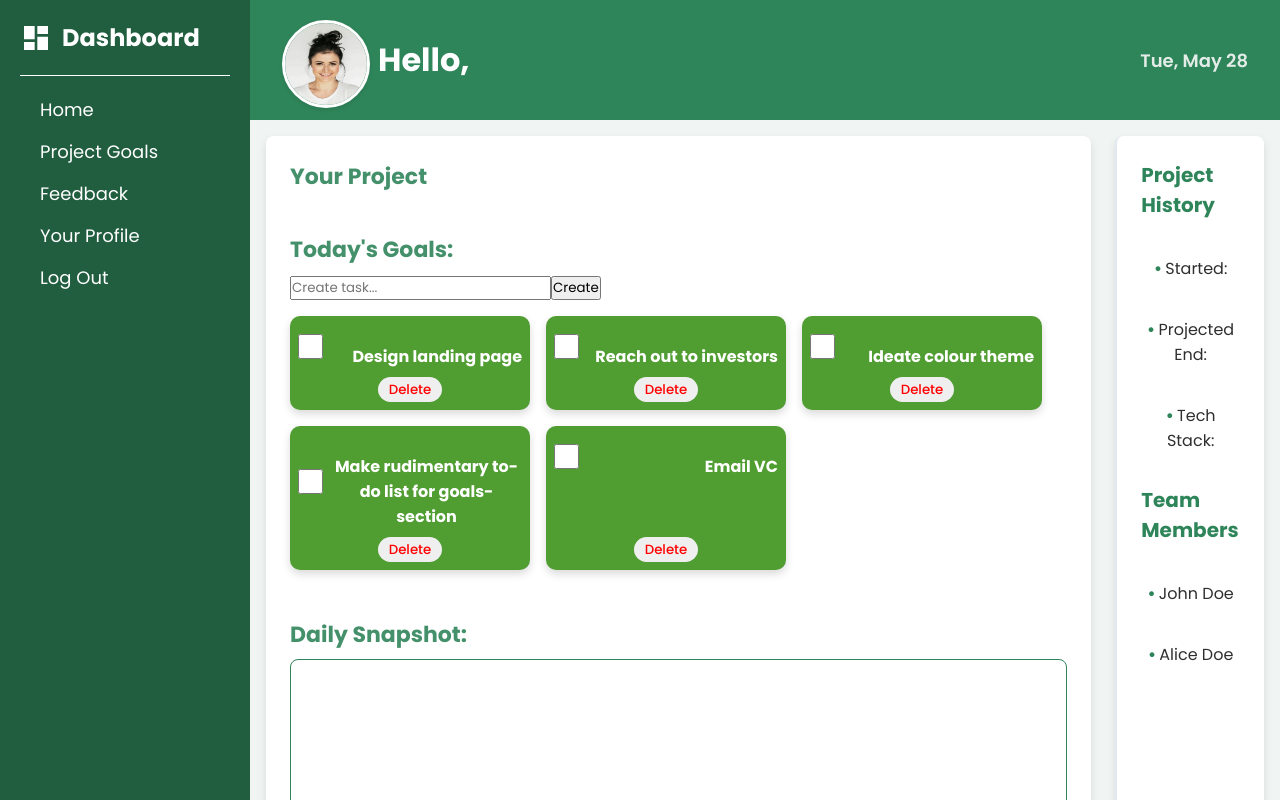
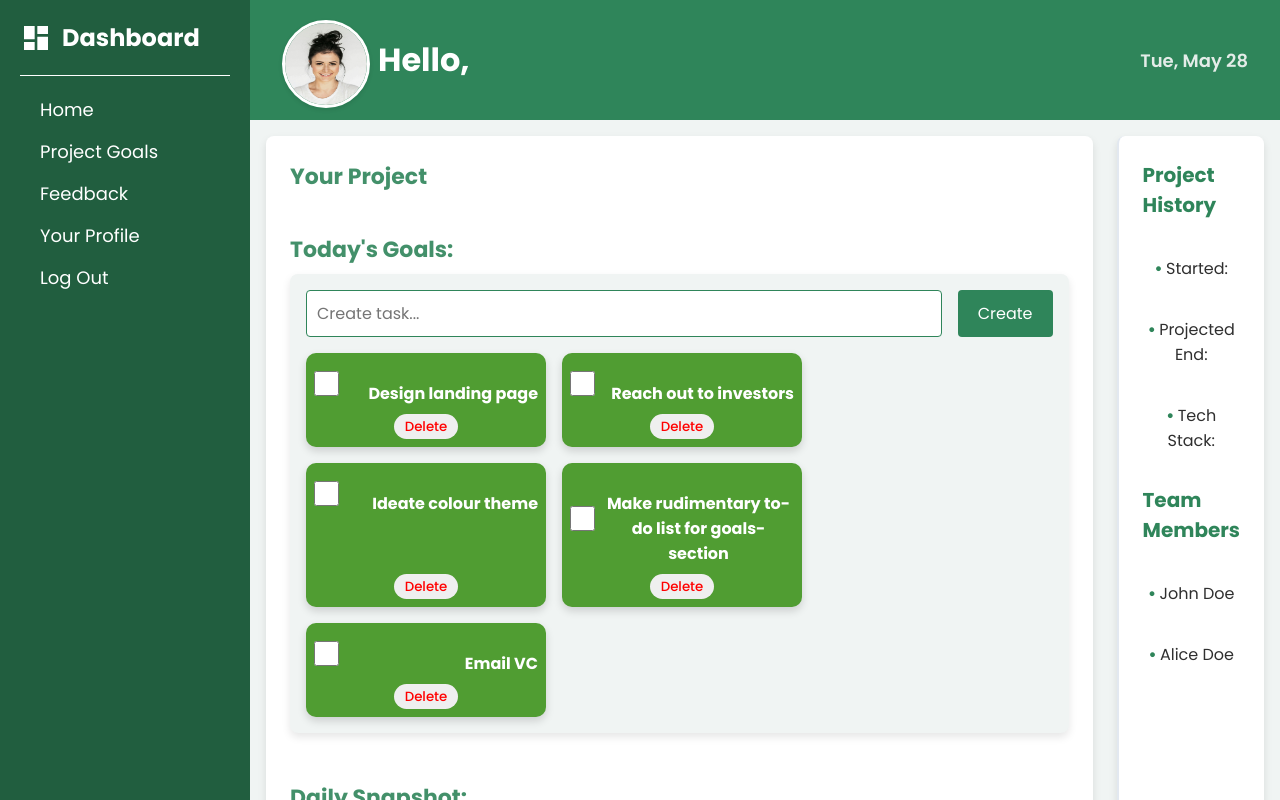
Before and after one commit to mohanamisra/ecl-intern-dashboard, a React (Vite) app: page /home in a window 1280 px wide. Shown: the top 800 px of the page. Built offline with nearby package versions, Linux system fonts and the light colour scheme; no server answers.

Commit message:
To do list styled

```diff
--- a/src/components/ToDoList/ToDoList.css
+++ b/src/components/ToDoList/ToDoList.css
@@ -1,6 +1,40 @@
+.to-do-list {
+    background-color: #f0f4f3;
+    padding: 16px;
+    border-radius: 8px;
+    box-shadow: 0 4px 8px rgba(0, 0, 0, 0.1);
+}
+
+.new-task {
+    display: flex;
+    gap: 16px;
+    margin-bottom: 16px;
+}
+
+.new-task input[type='text'] {
+    flex-grow: 1;
+    padding: 10px;
+    border: 1px solid #2f855a;
+    border-radius: 4px;
+    font-size: 16px;
+}
+
+.add-button {
+    background-color: #2f855a;
+    color: #ffffff;
+    border: none;
+    border-radius: 4px;
+    padding: 10px 20px;
+    font-size: 16px;
+    cursor: pointer;
+    transition: background-color 0.3s, color 0.3s;
+}
+
+.add-button:hover {
+    background-color: #276749;
+}
+
 .tasks-container {
-    margin-top: 16px;
-
     display: flex;
     gap: 16px;
     flex-wrap: wrap;
```
